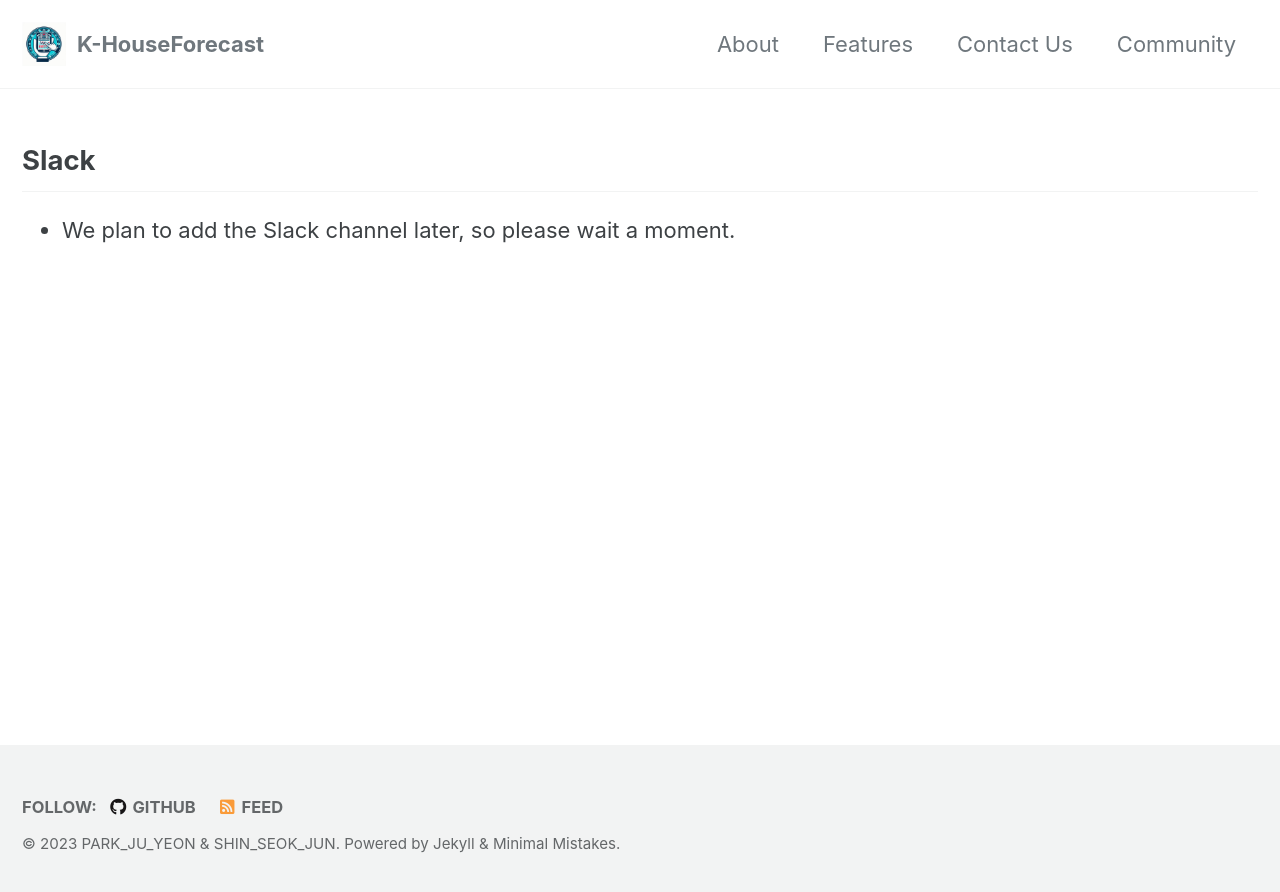
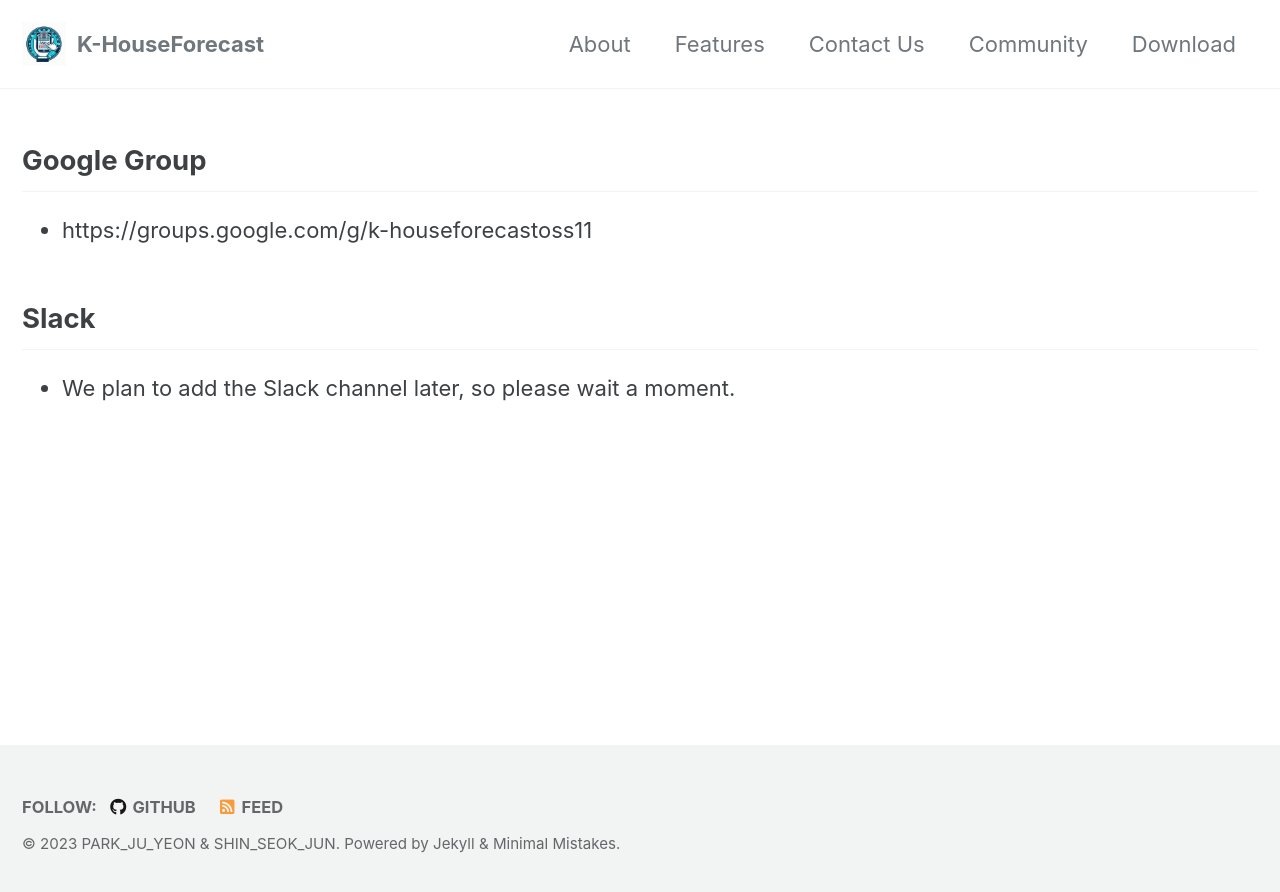
Before and after one commit to SierraJY/K-HouseForecast.github.io, a Jekyll site: the page built from _pages/community.md, in a window 1280 px wide. Shown: the top 892 px of the page. Built offline with Jekyll 4.4.1, drawn with Linux system fonts in a browser that asks for light colours; cached includes are drawn as plain includes.

Commit message:
Add Download & google group

```diff
--- a/_data/navigation.yml
+++ b/_data/navigation.yml
@@ -8,3 +8,5 @@ main:
     url: /contactus/
   - title: "Community"
     url: /community/
+  - title: "Download"
+    url: https://github.com/SierraJY/K-HouseForecast
--- a/_pages/community.md
+++ b/_pages/community.md
@@ -4,5 +4,8 @@ permalink: /community/
 title: "Community"
 ---
 
+## Google Group
+- https://groups.google.com/g/k-houseforecastoss11
+
 ## Slack
 - We plan to add the Slack channel later, so please wait a moment.
```
